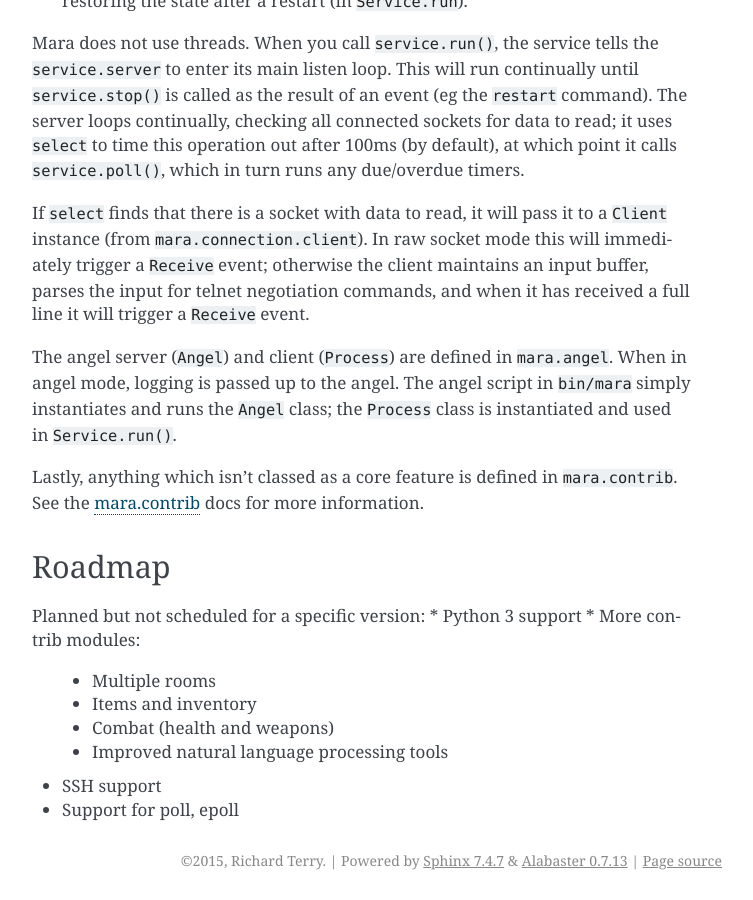
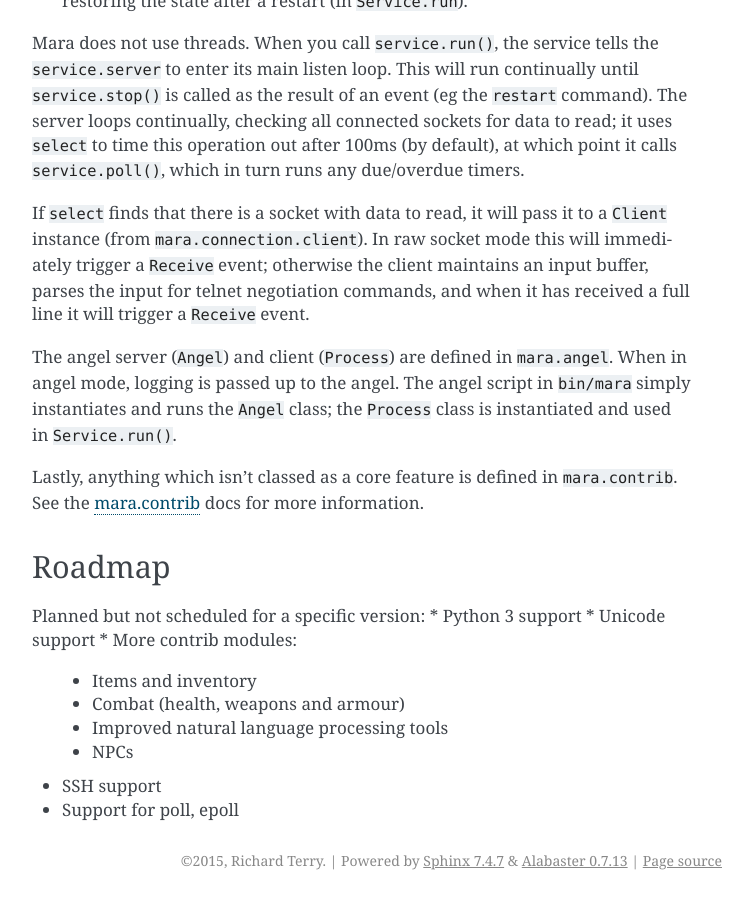
Before and after one commit to radiac/mara, a Sphinx documentation site: the page built from docs/contributing.rst, in a window 1280 px wide and 900 px high, scrolled down 1450 px. Shown: the whole window, without its empty margins (388-1141 px from the left). Built offline with Sphinx 7.4.7, drawn with Linux system fonts in a browser that asks for light colours.

Commit message:
Update docs

```diff
--- a/docs/contributing.rst
+++ b/docs/contributing.rst
@@ -96,10 +96,11 @@ Roadmap
 
 Planned but not scheduled for a specific version:
 * Python 3 support
+* Unicode support
 * More contrib modules:
-  * Multiple rooms
   * Items and inventory
-  * Combat (health and weapons)
+  * Combat (health, weapons and armour)
   * Improved natural language processing tools
+  * NPCs
 * SSH support
 * Support for poll, epoll
```
Also changed, not shown: docs/api/index.rst (+4 -4 lines).
